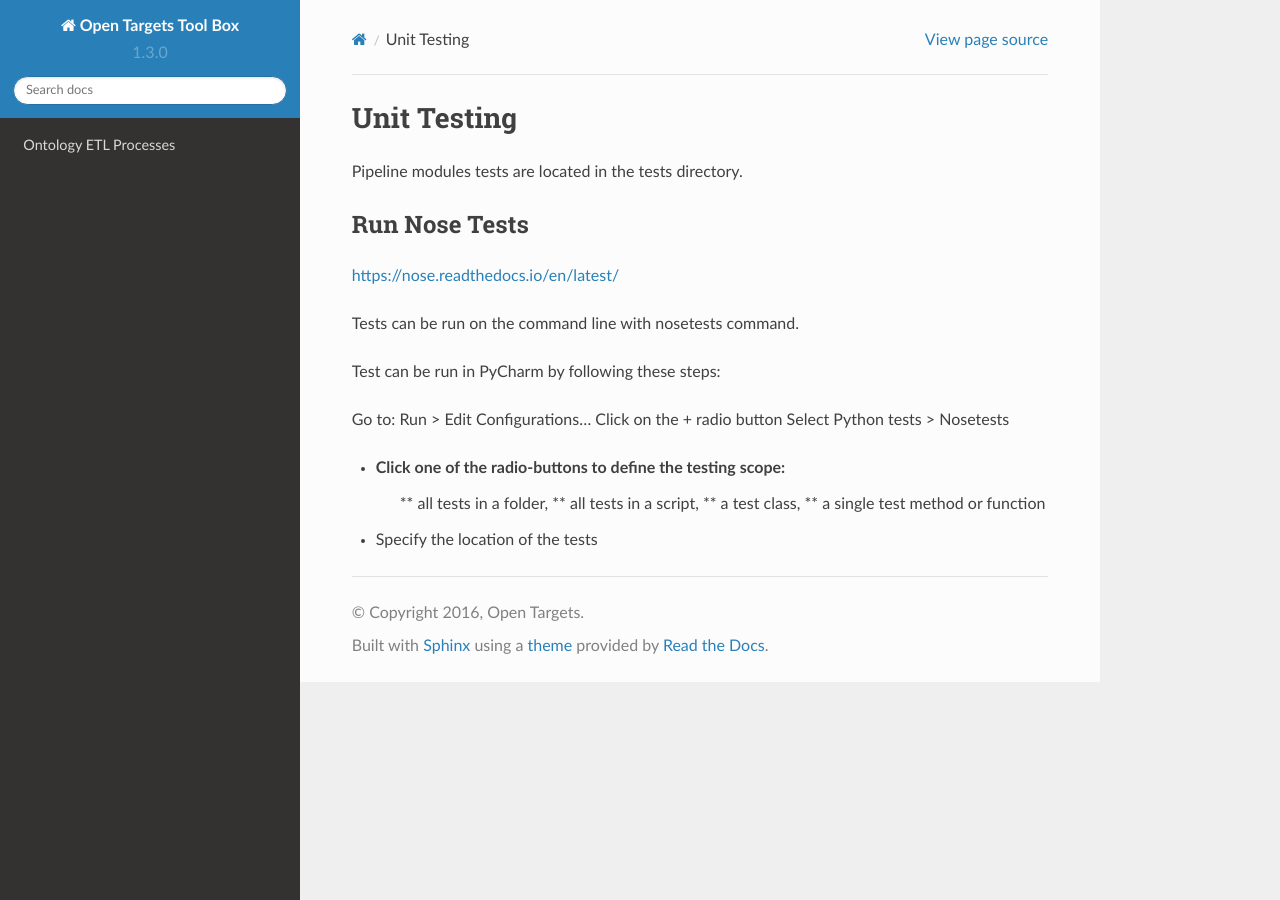
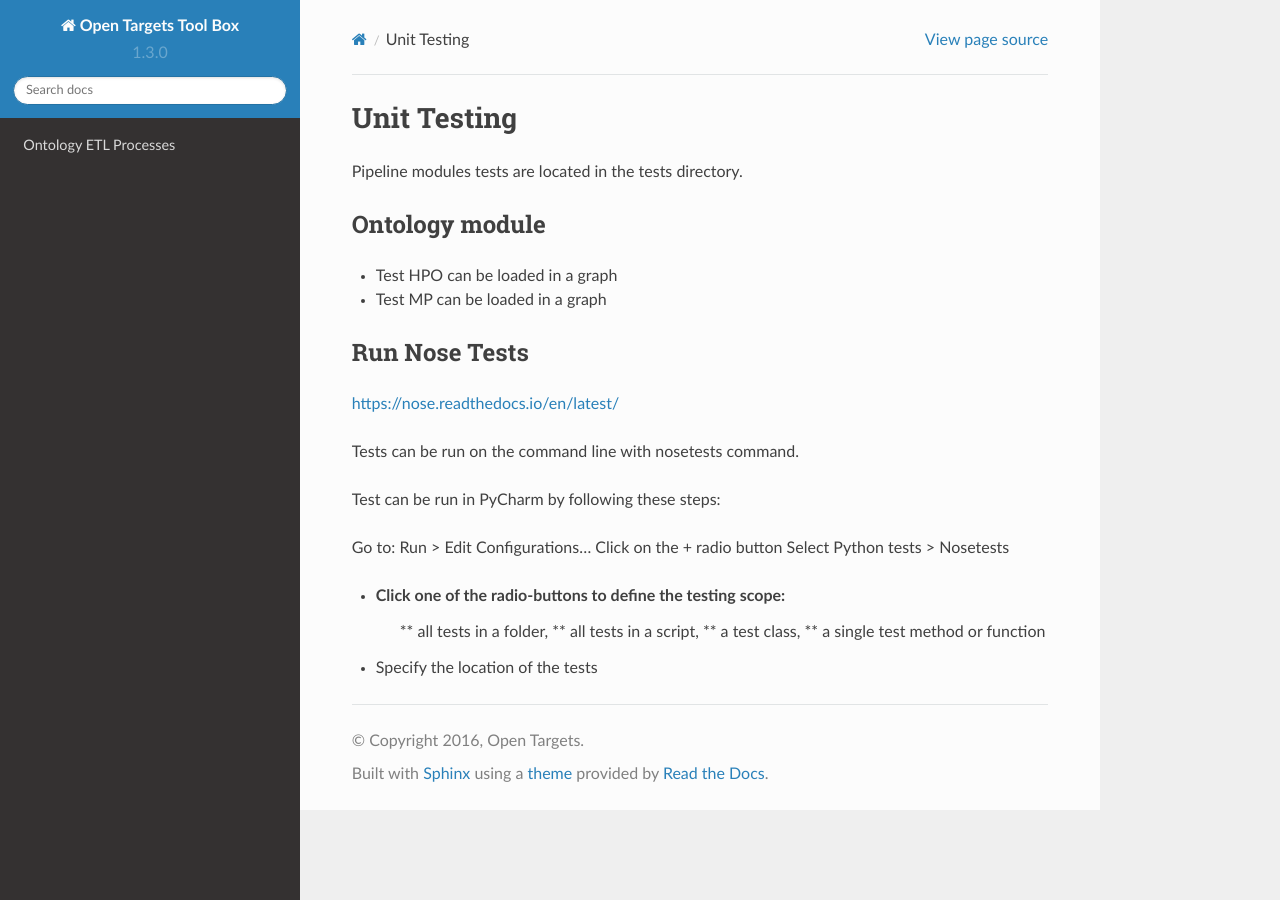
Before and after one commit to opentargets-archive/data_pipeline, a Sphinx documentation site: the page built from docs/source/code_tests.rst, in a window 1280 px wide. Built offline with Sphinx 7.4.7 and the Read the Docs theme 2.0.0, drawn with Linux system fonts in a browser that asks for light colours.

Commit message:
tests documentation

```diff
--- a/docs/source/code_tests.rst
+++ b/docs/source/code_tests.rst
@@ -4,6 +4,12 @@ Unit Testing
 ************
 
 Pipeline modules tests are located in the tests directory.
+
+Ontology module
+===============
+
+* Test HPO can be loaded in a graph
+* Test MP can be loaded in a graph
 
 Run Nose Tests
 ==============
```
